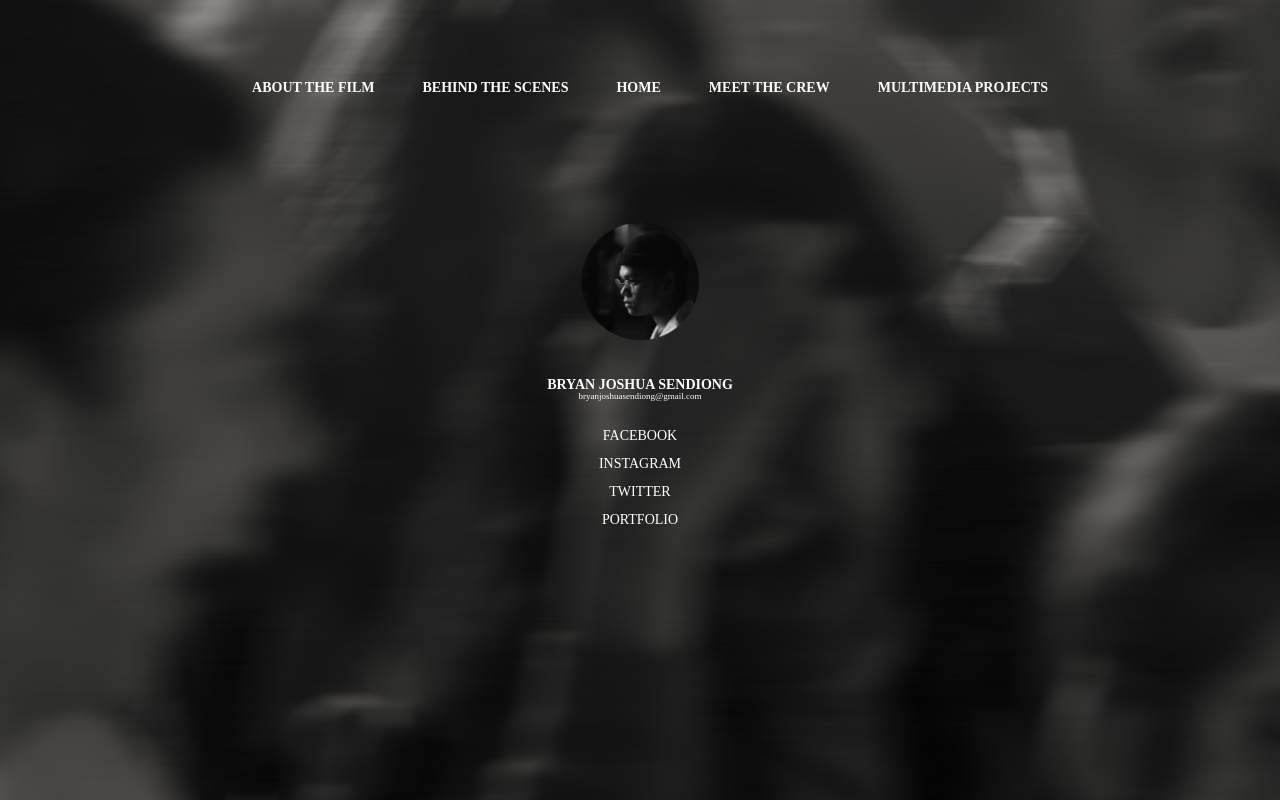
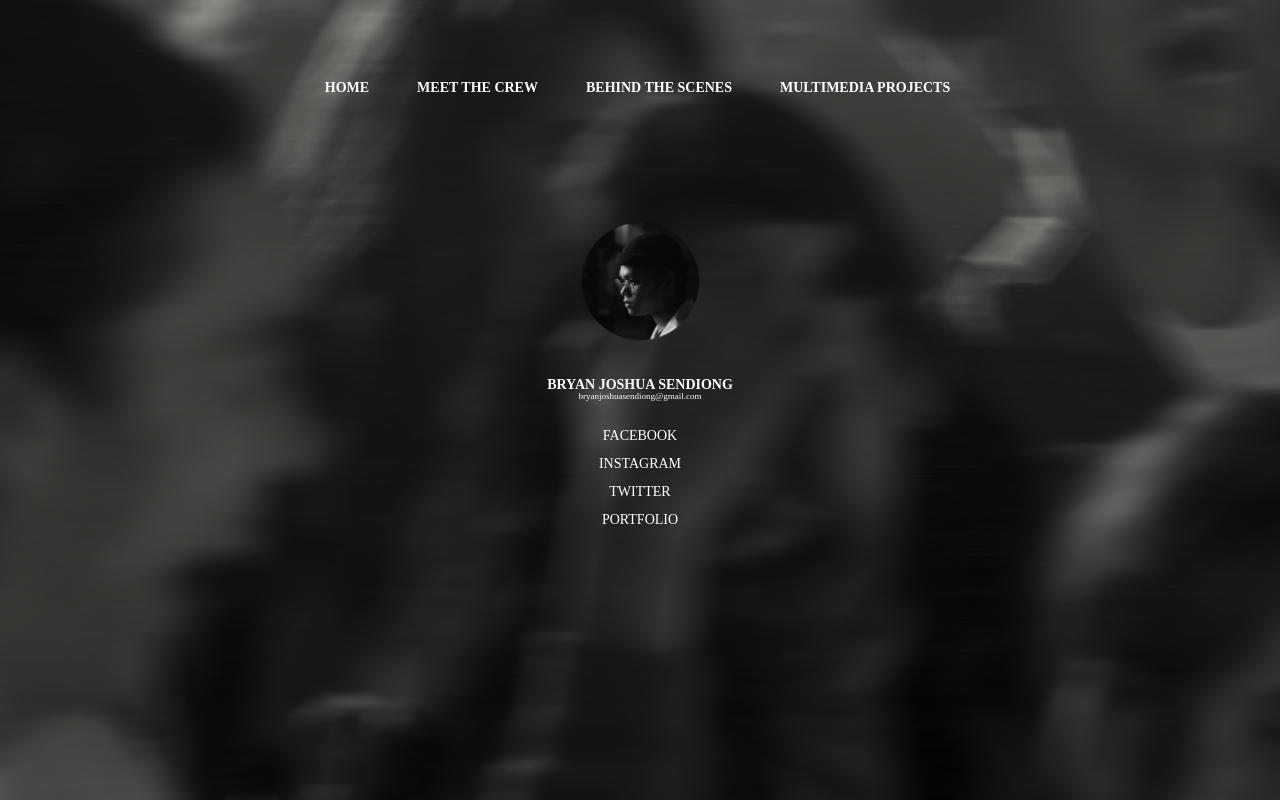
Before and after one commit to brentmanzo/forbidden-fruit, a PHP site: page /projects.html in a window 1280 px wide. Run offline with PHP 8.4, Linux system fonts and the light colour scheme; some libraries are stand-ins or nearby versions; some web fonts are replaced.

Commit message:
remove about; add trailer and film

```diff
--- a/css/styles.css
+++ b/css/styles.css
@@ -18,12 +18,12 @@
 body {
     font-family: objectivity;
     color: white;
-    background-color: #D3D3D3;
+    background-color: #c2bdbd;
 }
 
 #mainNav {
     padding-top: 45px;
-    padding-left: 35px;
+    padding-left: 10px;
 }
 
 .navbar {
--- a/projects.html
+++ b/projects.html
@@ -27,15 +27,12 @@
             <div class="container" id="mainNav">
                 <div class="collapse navbar-collapse" id="navbarSupportedContent">
                     <ul class="navbar-nav mx-auto">
-                        <li class="nav-item px-lg-3"><a class="nav-link text-uppercase" href="about.html">About the
-                                film</a>
-                        </li>
-                        <li class="nav-item px-lg-3"><a class="nav-link text-uppercase" href="bts.html">Behind the
-                                scenes</a></li>
                         <li class="nav-item px-lg-3"><a class="nav-link text-uppercase" href="index.html">Home</a></li>
                         <li class="nav-item px-lg-3"><a class="nav-link text-uppercase" href="crew.html">Meet the
                                 crew</a>
                         </li>
+                        <li class="nav-item px-lg-3"><a class="nav-link text-uppercase" href="bts.html">Behind the
+                                scenes</a></li>
                         <li class="nav-item px-lg-3"><a class="nav-link text-uppercase" href="projects.html">Multimedia
                                 projects</a></li>
                     </ul>
```
Also changed, not shown: bts.html (+8 -16 lines), crew.html (+2 -5 lines), index.html (+4 -7 lines).
